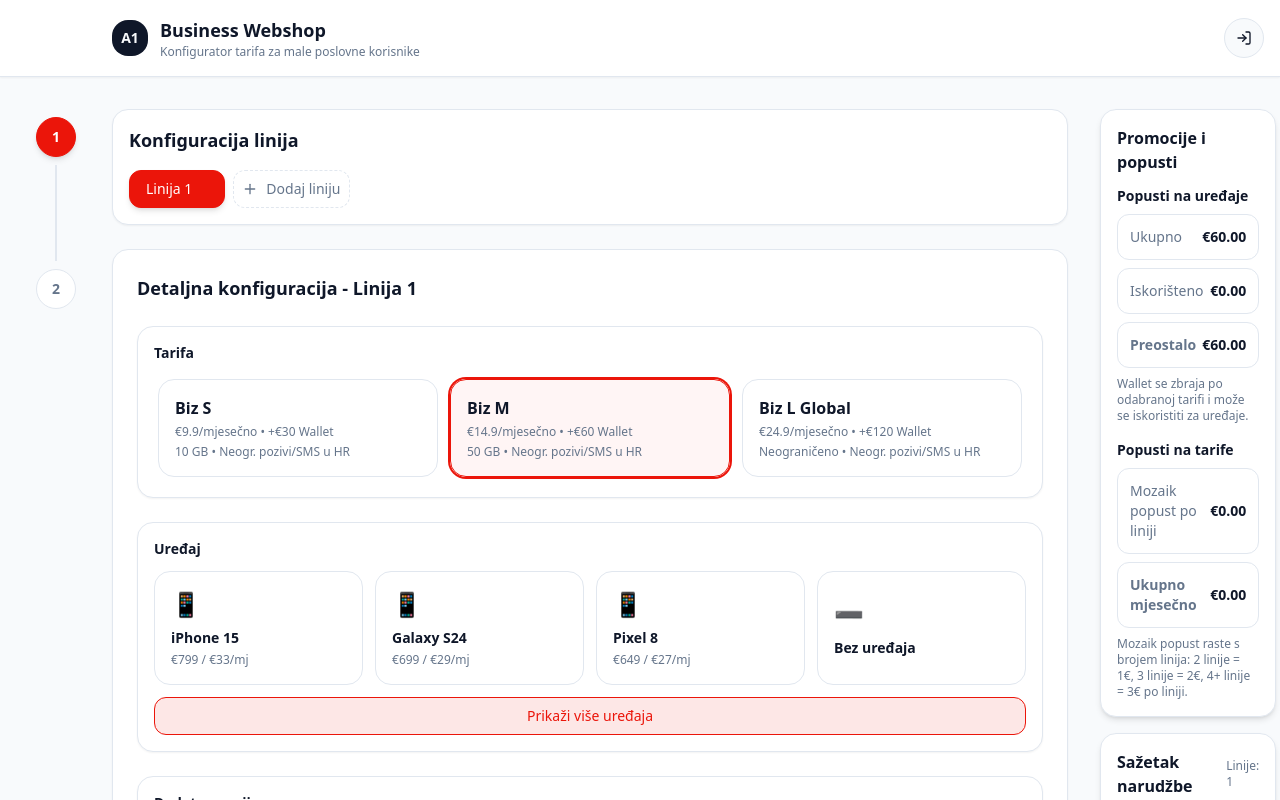
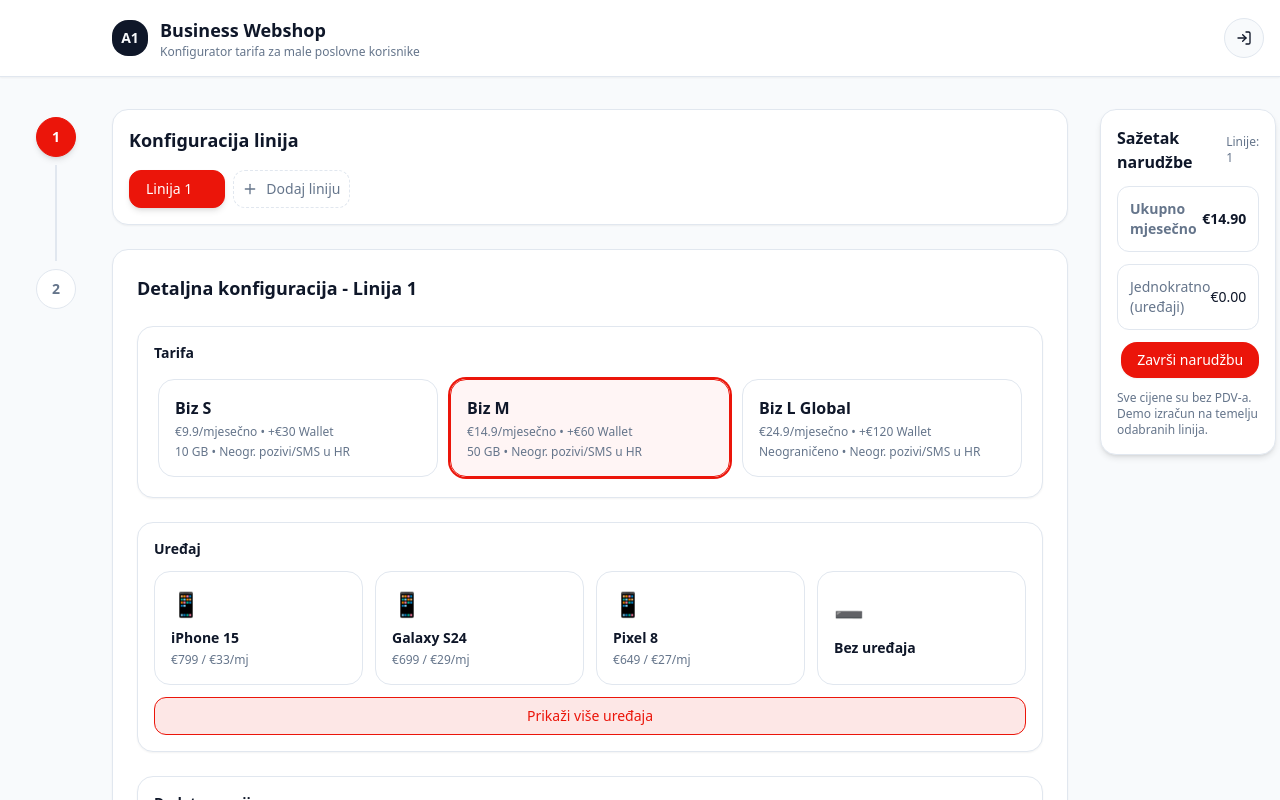
Before and after one commit to mcrep/webshop-a1-soho-final, a React (Vite) app: page / in a window 1280 px wide. Shown: the top 800 px of the page. Built offline with nearby package versions, Linux system fonts and the light colour scheme; the HTML template or start-up script is replaced by a standard one.

Commit message:
Remove promotions and discounts section

```diff
--- a/src/pages/Index.tsx
+++ b/src/pages/Index.tsx
@@ -239,69 +239,8 @@ const Index = () => {
           </div>
         </div>
 
-        {/* Right sidebar: Wallet + Summary (sticky) */}
+        {/* Right sidebar: Summary (sticky) */}
         <div className="order-1 lg:order-2 lg:sticky lg:top-6 self-start space-y-4">
-          {/* Promocije i popusti */}
-          <section className="rounded-2xl border border-border bg-card p-4 shadow-md">
-            <h2 className="font-semibold mb-3">Promocije i popusti</h2>
-
-            {/* Popusti na uređaje (A1 Wallet) */}
-            <div className="mb-4">
-              <h3 className="text-sm font-semibold mb-2">Popusti na uređaje</h3>
-              <div className="grid gap-2 text-sm">
-                <div className="flex items-center justify-between rounded-xl border border-border p-3 bg-card">
-                  <span className="text-muted-foreground">Ukupno</span>
-                  <span className="font-semibold">€{walletTotal.toFixed(2)}</span>
-                </div>
-                <div className="flex items-center justify-between rounded-xl border border-border p-3 bg-card">
-                  <span className="text-muted-foreground">Iskorišteno</span>
-                  <span className="font-semibold">€{walletUsed.toFixed(2)}</span>
-                </div>
-                <div className="flex items-center justify-between rounded-xl border border-border p-3 bg-card font-semibold">
-                  <span className="text-muted-foreground">Preostalo</span>
-                  <span>€{walletRemaining.toFixed(2)}</span>
-                </div>
-              </div>
-              <p className="mt-2 text-xs text-muted-foreground">
-                Wallet se zbraja po odabranoj tarifi i može se iskoristiti za uređaje.
-              </p>
-            </div>
-
-            {/* Popusti na tarife (Mozaik popust) */}
-            <div>
-              <h3 className="text-sm font-semibold mb-2">Popusti na tarife</h3>
-              <div className="grid gap-2 text-sm">
-                <div className="flex items-center justify-between rounded-xl border border-border p-3 bg-card">
-                  <span className="text-muted-foreground">Mozaik popust po liniji</span>
-                  <span className="font-semibold">
-                    €{(() => {
-                      const lineCount = lines.length;
-                      if (lineCount === 1) return "0.00";
-                      if (lineCount === 2) return "1.00";
-                      if (lineCount === 3) return "2.00";
-                      return "3.00";
-                    })()}
-                  </span>
-                </div>
-                <div className="flex items-center justify-between rounded-xl border border-border p-3 bg-card font-semibold">
-                  <span className="text-muted-foreground">Ukupno mjesečno</span>
-                  <span>
-                    €{(() => {
-                      const lineCount = lines.length;
-                      if (lineCount === 1) return "0.00";
-                      if (lineCount === 2) return (1 * lineCount).toFixed(2);
-                      if (lineCount === 3) return (2 * lineCount).toFixed(2);
-                      return (3 * lineCount).toFixed(2);
-                    })()}
-                  </span>
-                </div>
-              </div>
-              <p className="mt-2 text-xs text-muted-foreground">
-                Mozaik popust raste s brojem linija: 2 linije = 1€, 3 linije = 2€, 4+ linije = 3€ po liniji.
-              </p>
-            </div>
-          </section>
-
           <Summary monthly={monthly} onetime={onetime} lineCount={lines.length} />
         </div>
       </div>
```
